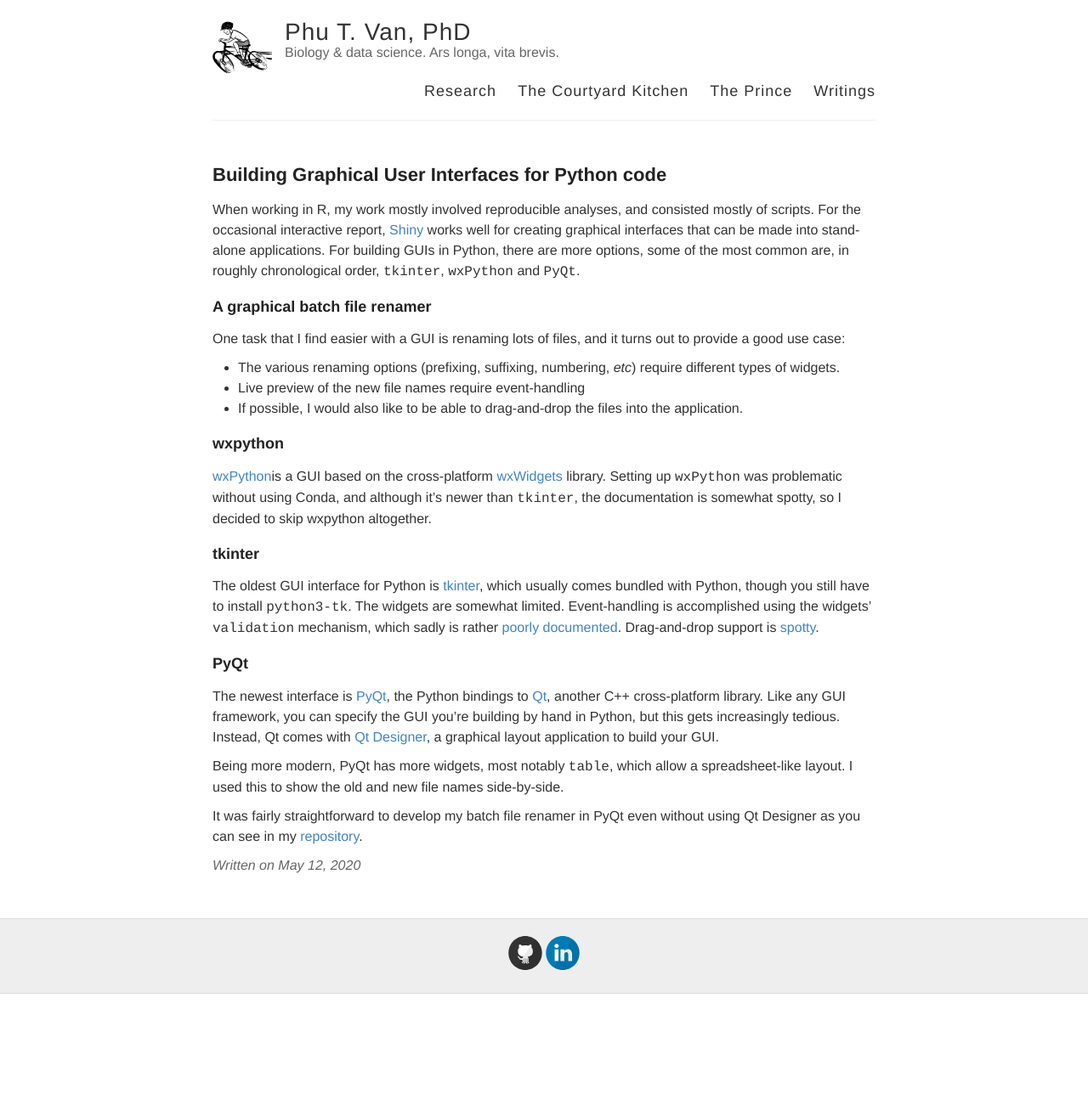
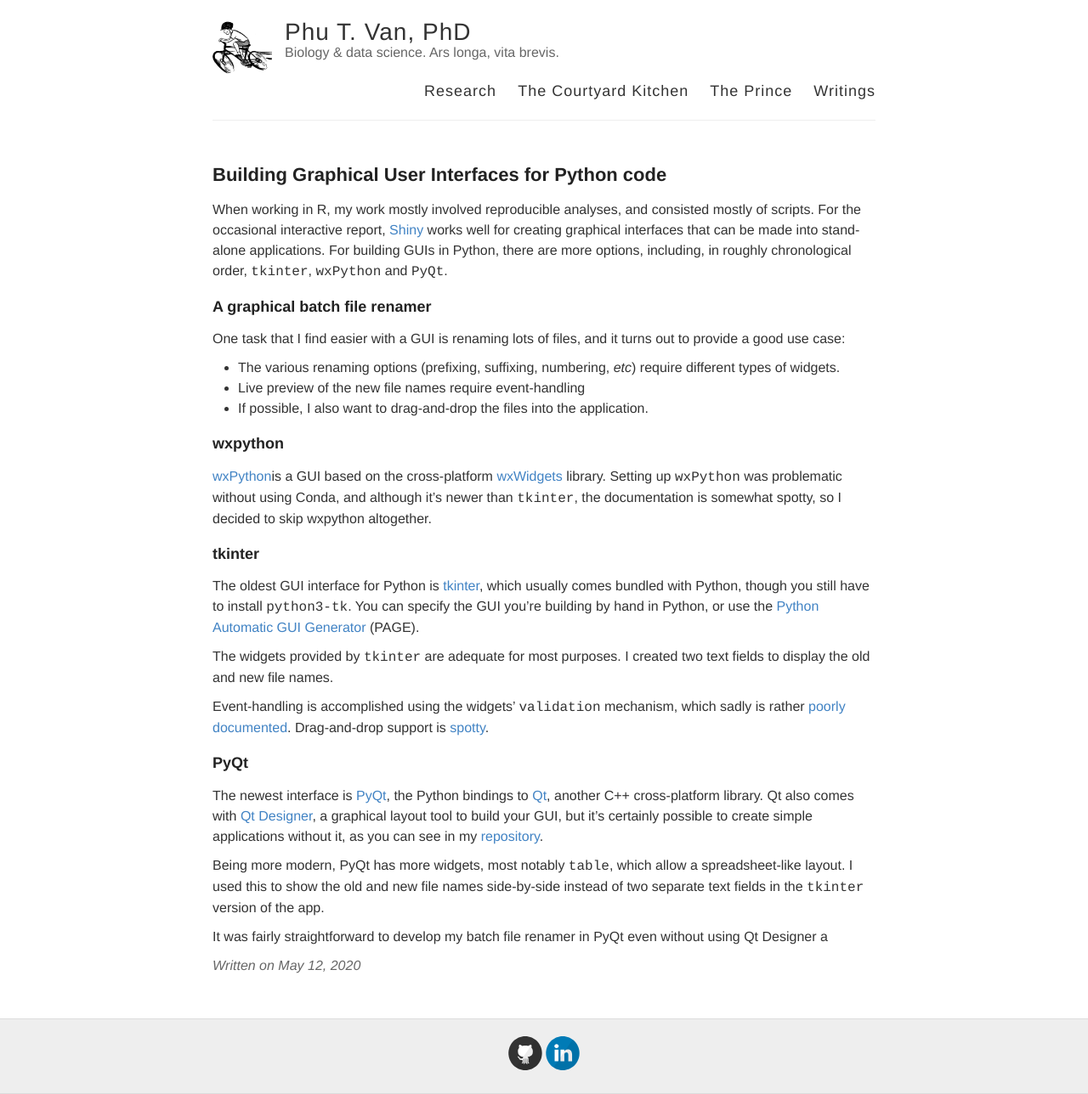
Before and after one commit to ptvan/ptvan.github.io, a Jekyll site: the page built from _posts/2020-05-12-Python-GUIs.md, in a window 1280 px wide. Shown: the whole page at 85% size. Built offline with Jekyll 4.4.1, drawn with Linux system fonts in a browser that asks for light colours; before the commit the page ends 1170 px from its top, so only the background shows below that.

Commit message:
added link to PAGE

```diff
--- a/_posts/2020-05-12-Python-GUIs.md
+++ b/_posts/2020-05-12-Python-GUIs.md
@@ -3,7 +3,7 @@
 title: Building Graphical User Interfaces for Python code
 ---
 
-When working in R, my work mostly involved reproducible analyses, and consisted mostly of scripts. For the occasional interactive report, [Shiny](https://shiny.rstudio.com) works well for creating graphical interfaces that can be made into stand-alone applications. For building GUIs in Python, there are more options, some of the most common are, in roughly chronological order, `tkinter`, `wxPython` and `PyQt`.
+When working in R, my work mostly involved reproducible analyses, and consisted mostly of scripts. For the occasional interactive report, [Shiny](https://shiny.rstudio.com) works well for creating graphical interfaces that can be made into stand-alone applications. For building GUIs in Python, there are more options, including, in roughly chronological order, `tkinter`, `wxPython` and `PyQt`.
 
 ### A graphical batch file renamer
 
@@ -11,7 +11,7 @@
 
 * The various renaming options (prefixing, suffixing, numbering, *etc*) require different types of widgets.
 * Live preview of the new file names require event-handling
-* If possible, I would also like to be able to drag-and-drop the files into the application.
+* If possible, I also want to drag-and-drop the files into the application.
 
 ### wxpython
 
@@ -20,12 +20,16 @@
 
 ### tkinter
 
-The oldest GUI interface for Python is [tkinter](https://docs.python.org/3/library/tkinter.html), which usually comes bundled with Python, though you still have to install `python3-tk`. The widgets are somewhat limited. Event-handling is accomplished using the widgets' `validation` mechanism, which sadly is rather [poorly documented](https://stackoverflow.com/questions/4140437/interactively-validating-entry-widget-content-in-tkinter). Drag-and-drop support is [spotty](https://docs.python.org/3.9/library/tkinter.dnd.html).
+The oldest GUI interface for Python is [tkinter](https://docs.python.org/3/library/tkinter.html), which usually comes bundled with Python, though you still have to install `python3-tk`. You can specify the GUI you're building by hand in Python, or use the [Python Automatic GUI Generator](http://page.sourceforge.net/) (PAGE).
+
+The widgets provided by `tkinter` are adequate for most purposes. I created two text fields to display the old and new file names.
+
+Event-handling is accomplished using the widgets' `validation` mechanism, which sadly is rather [poorly documented](https://stackoverflow.com/questions/4140437/interactively-validating-entry-widget-content-in-tkinter). Drag-and-drop support is [spotty](https://docs.python.org/3.9/library/tkinter.dnd.html).
 
 ### PyQt
 
-The newest interface is [PyQt](https://wiki.python.org/moin/PyQt), the Python bindings to [Qt](https://www.qt.io/), another C++ cross-platform library. Like any GUI framework, you can specify the GUI you're building by hand in Python, but this gets increasingly tedious. Instead, Qt comes with [Qt Designer](https://doc.qt.io/qt-5/qtdesigner-manual.html), a graphical layout application to build your GUI.
+The newest interface is [PyQt](https://wiki.python.org/moin/PyQt), the Python bindings to [Qt](https://www.qt.io/), another C++ cross-platform library. Qt also comes with [Qt Designer](https://doc.qt.io/qt-5/qtdesigner-manual.html), a graphical layout tool to build your GUI, but it's certainly possible to create simple applications without it, as you can see in my [repository](https://github.com/ptvan/batchRenamer).
 
-Being more modern, PyQt has more widgets, most notably `table`, which allow a spreadsheet-like layout. I used this to show the old and new file names side-by-side.
+Being more modern, PyQt has more widgets, most notably `table`, which allow a spreadsheet-like layout. I used this to show the old and new file names side-by-side instead of two separate text fields in the `tkinter` version of the app.
 
-It was fairly straightforward to develop my batch file renamer in PyQt even without using Qt Designer as you can see in my [repository](https://github.com/ptvan/batchRenamer).
+It was fairly straightforward to develop my batch file renamer in PyQt even without using Qt Designer a
```
